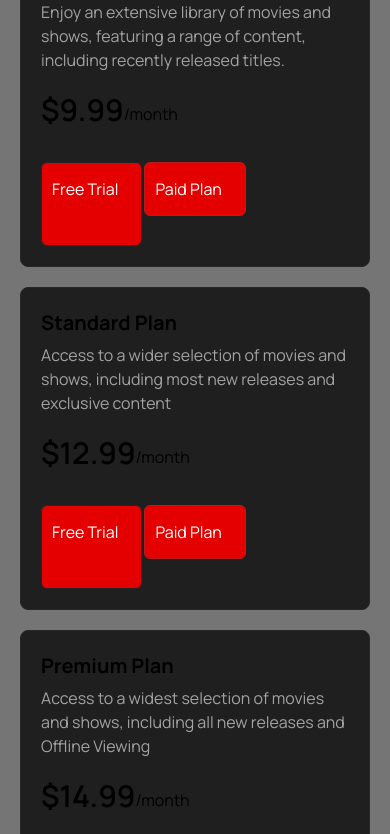
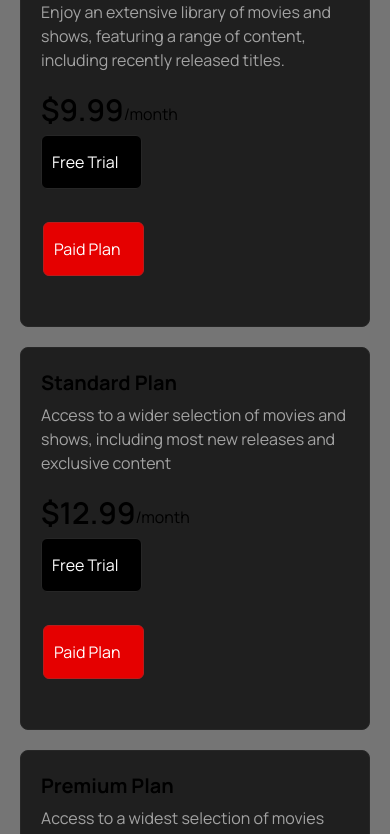
Before and after one commit to Patrick-Ehimen/streamvibes-movies-app, a React (Vite) app: page / in a window 390 px wide. Shown: the part 4840-5674 px from the top of the page. Built offline with nearby package versions, Linux system fonts and the light colour scheme.

Commit message:
Update Pricing.tsx

```diff
--- a/src/ui/Pricing.tsx
+++ b/src/ui/Pricing.tsx
@@ -26,7 +26,7 @@ const Pricing = () => {
             entertainment!
           </p>
         </div>
-        <div className="md:mx-[50px] mr-[130px] flex mt-[10px] rounded-lg bg-[#0F0F0F] border border-[#262626] md1:p-[15px] p-[10px]">
+        <div className="md:mx-[50px] mr-[130px] flex mt-[10px] md:h-fit w-fit rounded-lg bg-[#0F0F0F] border border-[#262626] md1:p-[15px] p-[10px]">
           <div
             className={`px-[15px] p-[10px] cursor-pointer ${
               selectedPlan === "monthly" ? "bg-[#1F1F1F] rounded-lg" : ""
@@ -46,7 +46,7 @@ const Pricing = () => {
         </div>
       </div>
 
-      <div className="md:grid grid-cols-3 gap-4 mt-[50px] md1:mx-[100px] md:mx-[50px] mx-[20px]">
+      <div className="md1:grid grid-cols-3 gap-4 mt-[50px] md1:mx-[100px] md:mx-[50px] mx-[20px]">
         {pricingPlan.map((plan) => (
           <div
             key={plan.id}
@@ -67,16 +67,16 @@ const Pricing = () => {
                 {selectedPlan === "monthly" ? "/month" : "/year"}
               </div>
             </div>
-            <div className="flex md:flex-col md1:flex-row">
+            <div className="flex flex-col md:flex-row md1:flex-col lg:flex-row">
               <Button
                 text="Free Trial"
                 image=""
-                className="bg-[#141414] border border-[#262626] pr-[5px] pl-[10px] mb-[0px]"
+                className="bg-black border border-[#262626] pr-[5px] pl-[10px] w-fit my-[3px] lg:my-[30px] "
               />
               <Button
                 text="Paid Plan"
                 image=""
-                className="lg:ml-[5px] ml-[2px] border border-red-700 pr-[5px] pl-[10px]"
+                className="lg:ml-[5px] ml-[2px] border border-red-700 pr-[5px] w-fit pl-[10px] my-[2px] lg:my-[30px]"
               />
             </div>
           </div>
```
